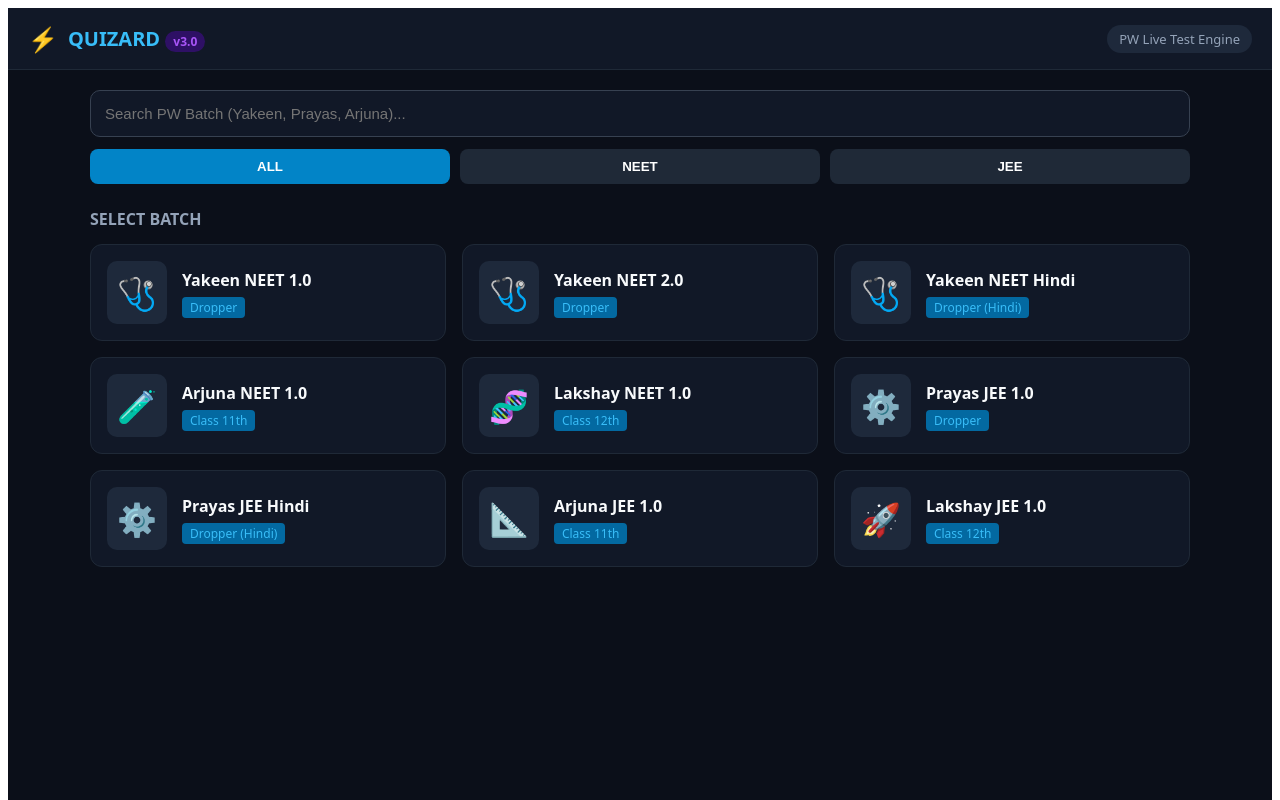
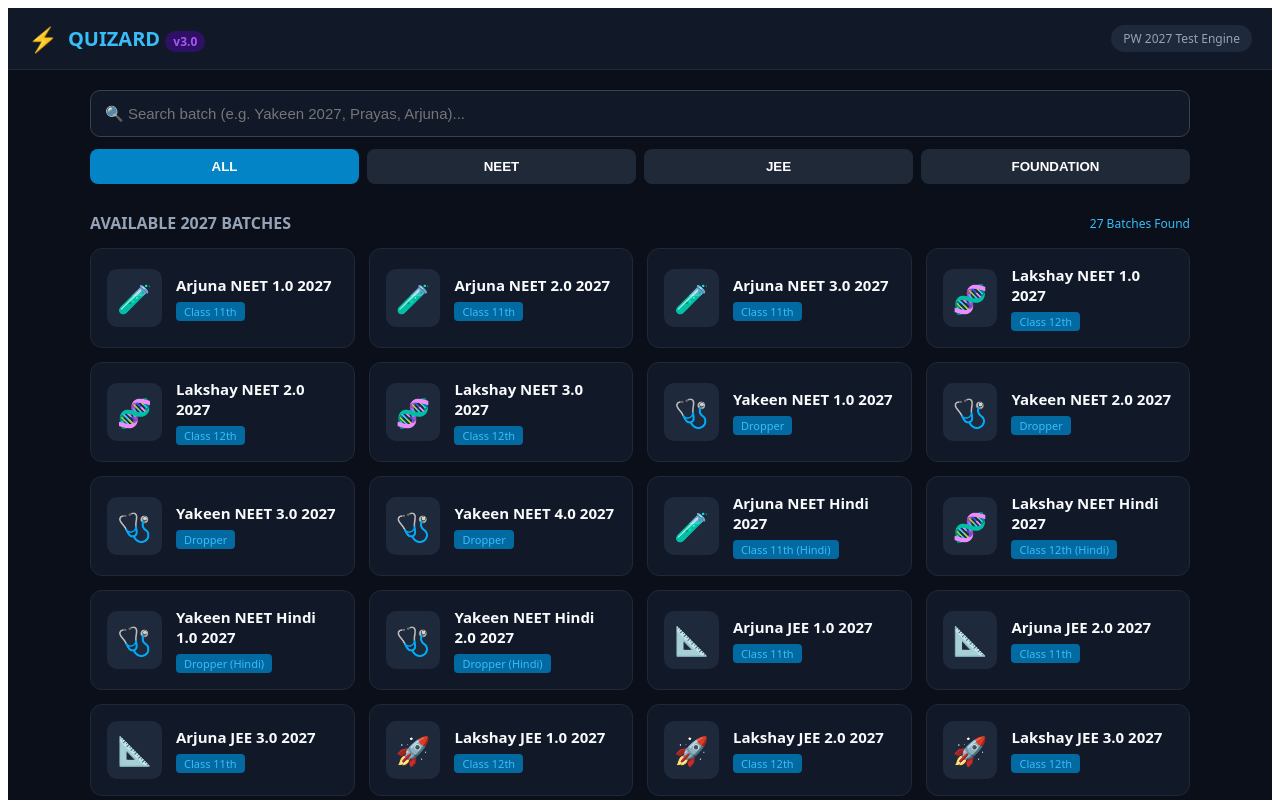
Before and after one commit to creator154/Zxsite, a React (Create React App) app in the folder frontend/: page / in a window 1280 px wide. Shown: the top 800 px of the page. Built offline with nearby package versions, Linux system fonts and the light colour scheme.

Commit message:
Update App.js

```diff
--- a/frontend/src/App.js
+++ b/frontend/src/App.js
@@ -1,20 +1,44 @@
 import React, { useState, useEffect } from 'react';
 import axios from 'axios';
 
-// Quizard V3 Batch List Database
+// Full PW Batch Catalog (NEET, JEE, Foundation - 2027 Target)
 const BATCHES = [
-  // NEET Batches
-  { id: 'yakeen_neet_1', name: 'Yakeen NEET 1.0', category: 'NEET', type: 'Dropper', image: '🩺' },
-  { id: 'yakeen_neet_2', name: 'Yakeen NEET 2.0', category: 'NEET', type: 'Dropper', image: '🩺' },
-  { id: 'yakeen_neet_hindi', name: 'Yakeen NEET Hindi', category: 'NEET', type: 'Dropper (Hindi)', image: '🩺' },
-  { id: 'arjuna_neet_1', name: 'Arjuna NEET 1.0', category: 'NEET', type: 'Class 11th', image: '🧪' },
-  { id: 'lakshay_neet_1', name: 'Lakshay NEET 1.0', category: 'NEET', type: 'Class 12th', image: '🧬' },
+  // --- NEET ENGLISH / HINGLISH (2027) ---
+  { id: 'arjuna_neet_1_2027', name: 'Arjuna NEET 1.0 2027', category: 'NEET', type: 'Class 11th', image: '🧪' },
+  { id: 'arjuna_neet_2_2027', name: 'Arjuna NEET 2.0 2027', category: 'NEET', type: 'Class 11th', image: '🧪' },
+  { id: 'arjuna_neet_3_2027', name: 'Arjuna NEET 3.0 2027', category: 'NEET', type: 'Class 11th', image: '🧪' },
+  { id: 'lakshay_neet_1_2027', name: 'Lakshay NEET 1.0 2027', category: 'NEET', type: 'Class 12th', image: '🧬' },
+  { id: 'lakshay_neet_2_2027', name: 'Lakshay NEET 2.0 2027', category: 'NEET', type: 'Class 12th', image: '🧬' },
+  { id: 'lakshay_neet_3_2027', name: 'Lakshay NEET 3.0 2027', category: 'NEET', type: 'Class 12th', image: '🧬' },
+  { id: 'yakeen_neet_1_2027', name: 'Yakeen NEET 1.0 2027', category: 'NEET', type: 'Dropper', image: '🩺' },
+  { id: 'yakeen_neet_2_2027', name: 'Yakeen NEET 2.0 2027', category: 'NEET', type: 'Dropper', image: '🩺' },
+  { id: 'yakeen_neet_3_2027', name: 'Yakeen NEET 3.0 2027', category: 'NEET', type: 'Dropper', image: '🩺' },
+  { id: 'yakeen_neet_4_2027', name: 'Yakeen NEET 4.0 2027', category: 'NEET', type: 'Dropper', image: '🩺' },
 
-  // JEE Batches
-  { id: 'prayas_jee_1', name: 'Prayas JEE 1.0', category: 'JEE', type: 'Dropper', image: '⚙️' },
-  { id: 'prayas_jee_hindi', name: 'Prayas JEE Hindi', category: 'JEE', type: 'Dropper (Hindi)', image: '⚙️' },
-  { id: 'arjuna_jee_1', name: 'Arjuna JEE 1.0', category: 'JEE', type: 'Class 11th', image: '📐' },
-  { id: 'lakshay_jee_1', name: 'Lakshay JEE 1.0', category: 'JEE', type: 'Class 12th', image: '🚀' }
+  // --- NEET HINDI MEDIUM (2027) ---
+  { id: 'arjuna_neet_hindi_2027', name: 'Arjuna NEET Hindi 2027', category: 'NEET', type: 'Class 11th (Hindi)', image: '🧪' },
+  { id: 'lakshay_neet_hindi_2027', name: 'Lakshay NEET Hindi 2027', category: 'NEET', type: 'Class 12th (Hindi)', image: '🧬' },
+  { id: 'yakeen_neet_hindi_1_2027', name: 'Yakeen NEET Hindi 1.0 2027', category: 'NEET', type: 'Dropper (Hindi)', image: '🩺' },
+  { id: 'yakeen_neet_hindi_2_2027', name: 'Yakeen NEET Hindi 2.0 2027', category: 'NEET', type: 'Dropper (Hindi)', image: '🩺' },
+
+  // --- JEE ENGLISH / HINGLISH (2027) ---
+  { id: 'arjuna_jee_1_2027', name: 'Arjuna JEE 1.0 2027', category: 'JEE', type: 'Class 11th', image: '📐' },
+  { id: 'arjuna_jee_2_2027', name: 'Arjuna JEE 2.0 2027', category: 'JEE', type: 'Class 11th', image: '📐' },
+  { id: 'arjuna_jee_3_2027', name: 'Arjuna JEE 3.0 2027', category: 'JEE', type: 'Class 11th', image: '📐' },
+  { id: 'lakshay_jee_1_2027', name: 'Lakshay JEE 1.0 2027', category: 'JEE', type: 'Class 12th', image: '🚀' },
+  { id: 'lakshay_jee_2_2027', name: 'Lakshay JEE 2.0 2027', category: 'JEE', type: 'Class 12th', image: '🚀' },
+  { id: 'lakshay_jee_3_2027', name: 'Lakshay JEE 3.0 2027', category: 'JEE', type: 'Class 12th', image: '🚀' },
+  { id: 'prayas_jee_1_2027', name: 'Prayas JEE 1.0 2027', category: 'JEE', type: 'Dropper', image: '⚙️' },
+  { id: 'prayas_jee_2_2027', name: 'Prayas JEE 2.0 2027', category: 'JEE', type: 'Dropper', image: '⚙️' },
+
+  // --- JEE HINDI MEDIUM (2027) ---
+  { id: 'arjuna_jee_hindi_2027', name: 'Arjuna JEE Hindi 2027', category: 'JEE', type: 'Class 11th (Hindi)', image: '📐' },
+  { id: 'lakshay_jee_hindi_2027', name: 'Lakshay JEE Hindi 2027', category: 'JEE', type: 'Class 12th (Hindi)', image: '🚀' },
+  { id: 'prayas_jee_hindi_1_2027', name: 'Prayas JEE Hindi 1.0 2027', category: 'JEE', type: 'Dropper (Hindi)', image: '⚙️' },
+
+  // --- FOUNDATION (2027 Target) ---
+  { id: 'udaan_class_10_2027', name: 'Udaan Class 10th 2027', category: 'FOUNDATION', type: 'Class 10th', image: '📚' },
+  { id: 'neev_class_9_2027', name: 'Neev Class 9th 2027', category: 'FOUNDATION', type: 'Class 9th', image: '📖' }
 ];
 
 function App() {
@@ -27,7 +51,8 @@
 
   const filteredBatches = BATCHES.filter(b => {
     const matchesCat = selectedCategory === 'ALL' || b.category === selectedCategory;
-    const matchesSearch = b.name.toLowerCase().includes(searchQuery.toLowerCase());
+    const matchesSearch = b.name.toLowerCase().includes(searchQuery.toLowerCase()) ||
+                          b.type.toLowerCase().includes(searchQuery.toLowerCase());
     return matchesCat && matchesSearch;
   });
 
@@ -46,7 +71,7 @@
   return (
     <div style={{ backgroundColor: '#0b0f19', color: '#e2e8f0', minHeight: '100vh', fontFamily: 'system-ui, sans-serif' }}>
 
-      {/* Top Navbar */}
+      {/* Top Header */}
       <nav style={{ backgroundColor: '#111827', borderBottom: '1px solid #1f2937', padding: '14px 20px', display: 'flex', justifyContent: 'space-between', alignItems: 'center' }}>
         <div style={{ display: 'flex', alignItems: 'center', gap: '10px' }}>
           <span style={{ fontSize: '24px' }}>⚡</span>
@@ -54,29 +79,29 @@
             QUIZARD <span style={{ fontSize: '12px', color: '#a855f7', backgroundColor: '#2e1065', padding: '2px 8px', borderRadius: '12px' }}>v3.0</span>
           </h2>
         </div>
-        <span style={{ fontSize: '13px', color: '#94a3b8', backgroundColor: '#1e293b', padding: '5px 12px', borderRadius: '20px' }}>PW Live Test Engine</span>
+        <span style={{ fontSize: '12px', color: '#94a3b8', backgroundColor: '#1e293b', padding: '5px 12px', borderRadius: '20px' }}>PW 2027 Test Engine</span>
       </nav>
 
       <div style={{ maxWidth: '1100px', margin: '0 auto', padding: '20px 15px' }}>
 
         {!selectedBatch ? (
           <div>
-            {/* Search & Stream Filter */}
+            {/* Search and Category Filter */}
             <div style={{ display: 'flex', flexDirection: 'column', gap: '12px', marginBottom: '24px' }}>
               <input
                 type="text"
-                placeholder="Search PW Batch (Yakeen, Prayas, Arjuna)..."
+                placeholder="🔍 Search batch (e.g. Yakeen 2027, Prayas, Arjuna)..."
                 value={searchQuery}
                 onChange={(e) => setSearchQuery(e.target.value)}
                 style={{ width: '100%', padding: '14px', borderRadius: '10px', backgroundColor: '#111827', border: '1px solid #374151', color: '#fff', fontSize: '15px', boxSizing: 'border-box', outline: 'none' }}
               />
 
-              <div style={{ display: 'flex', gap: '10px' }}>
-                {['ALL', 'NEET', 'JEE'].map(cat => (
+              <div style={{ display: 'flex', gap: '8px', overflowX: 'auto', paddingBottom: '4px' }}>
+                {['ALL', 'NEET', 'JEE', 'FOUNDATION'].map(cat => (
                   <button
                     key={cat}
                     onClick={() => setSelectedCategory(cat)}
-                    style={{ flex: 1, padding: '10px', borderRadius: '8px', border: 'none', fontWeight: 'bold', cursor: 'pointer', backgroundColor: selectedCategory === cat ? '#0284c7' : '#1f2937', color: '#fff' }}
+                    style={{ flex: 1, minWidth: '80px', padding: '10px', borderRadius: '8px', border: 'none', fontWeight: 'bold', cursor: 'pointer', backgroundColor: selectedCategory === cat ? '#0284c7' : '#1f2937', color: '#fff' }}
                   >
                     {cat}
                   </button>
@@ -85,31 +110,35 @@
             </div>
 
             {/* Batch Cards Grid */}
-            <h3 style={{ fontSize: '16px', color: '#94a3b8', marginBottom: '14px' }}>SELECT BATCH</h3>
-            <div style={{ display: 'grid', gridTemplateColumns: 'repeat(auto-fill, minmax(280px, 1fr))', gap: '16px' }}>
+            <div style={{ display: 'flex', justifyContent: 'space-between', alignItems: 'center', marginBottom: '14px' }}>
+              <h3 style={{ fontSize: '16px', color: '#94a3b8', margin: 0 }}>AVAILABLE 2027 BATCHES</h3>
+              <span style={{ fontSize: '12px', color: '#38bdf8' }}>{filteredBatches.length} Batches Found</span>
+            </div>
+
+            <div style={{ display: 'grid', gridTemplateColumns: 'repeat(auto-fill, minmax(260px, 1fr))', gap: '14px' }}>
               {filteredBatches.map(batch => (
                 <div
                   key={batch.id}
                   onClick={() => setSelectedBatch(batch)}
-                  style={{ backgroundColor: '#111827', border: '1px solid #1f2937', borderRadius: '12px', padding: '16px', cursor: 'pointer', display: 'flex', alignItems: 'center', gap: '15px' }}
+                  style={{ backgroundColor: '#111827', border: '1px solid #1f2937', borderRadius: '12px', padding: '16px', cursor: 'pointer', display: 'flex', alignItems: 'center', gap: '14px' }}
                 >
-                  <div style={{ fontSize: '32px', backgroundColor: '#1e293b', padding: '10px', borderRadius: '10px' }}>{batch.image}</div>
+                  <div style={{ fontSize: '28px', backgroundColor: '#1e293b', padding: '10px', borderRadius: '10px' }}>{batch.image}</div>
                   <div>
-                    <h4 style={{ margin: '0 0 4px 0', fontSize: '16px', color: '#f8fafc' }}>{batch.name}</h4>
-                    <span style={{ fontSize: '12px', color: '#38bdf8', backgroundColor: '#0369a1', padding: '2px 8px', borderRadius: '4px' }}>{batch.type}</span>
+                    <h4 style={{ margin: '0 0 4px 0', fontSize: '15px', color: '#f8fafc' }}>{batch.name}</h4>
+                    <span style={{ fontSize: '11px', color: '#38bdf8', backgroundColor: '#0369a1', padding: '2px 8px', borderRadius: '4px' }}>{batch.type}</span>
                   </div>
                 </div>
               ))}
             </div>
           </div>
         ) : (
-          /* Tests/DPPs List */
+          /* Tests & DPP View */
           <div>
             <button
               onClick={() => setSelectedBatch(null)}
               style={{ backgroundColor: '#1f2937', color: '#38bdf8', border: 'none', padding: '8px 16px', borderRadius: '8px', cursor: 'pointer', fontWeight: 'bold', marginBottom: '20px' }}
             >
-              Back to Batches
+              ← Back to Batches
             </button>
 
             <div style={{ backgroundColor: '#111827', padding: '20px', borderRadius: '12px', border: '1px solid #1f2937', marginBottom: '20px' }}>
@@ -121,13 +150,13 @@
                   onClick={() => setContentType('test')}
                   style={{ flex: 1, padding: '10px', borderRadius: '8px', border: 'none', fontWeight: 'bold', cursor: 'pointer', backgroundColor: contentType === 'test' ? '#0284c7' : '#1f2937', color: '#fff' }}
                 >
-                  Mock Tests
+                  📝 Mock Tests
                 </button>
                 <button
                   onClick={() => setContentType('dpp')}
                   style={{ flex: 1, padding: '10px', borderRadius: '8px', border: 'none', fontWeight: 'bold', cursor: 'pointer', backgroundColor: contentType === 'dpp' ? '#0284c7' : '#1f2937', color: '#fff' }}
                 >
-                  Daily DPPs
+                  📚 Daily DPPs
                 </button>
               </div>
             </div>
@@ -137,7 +166,7 @@
             ) : items.length === 0 ? (
               <div style={{ backgroundColor: '#111827', textAlign: 'center', padding: '40px 20px', borderRadius: '12px', border: '1px solid #1f2937' }}>
                 <h3 style={{ margin: '0 0 8px 0', color: '#f8fafc' }}>No {contentType.toUpperCase()}s Synced Yet</h3>
-                <p style={{ color: '#64748b', fontSize: '14px', margin: 0 }}>Selected batch ke items database me sync hone par yahan dikhenge.</p>
+                <p style={{ color: '#64748b', fontSize: '14px', margin: 0 }}>Selected 2027 batch ke items admin panel se sync hote hi yahan auto-update honge.</p>
               </div>
             ) : (
               <div style={{ display: 'grid', gap: '12px' }}>
@@ -150,7 +179,7 @@
                       </span>
                     </div>
                     <button style={{ backgroundColor: '#22c55e', color: '#000', border: 'none', padding: '10px 20px', borderRadius: '8px', fontWeight: 'bold', cursor: 'pointer' }}>
-                      Start
+                      Start Test
                     </button>
                   </div>
                 ))}
```
